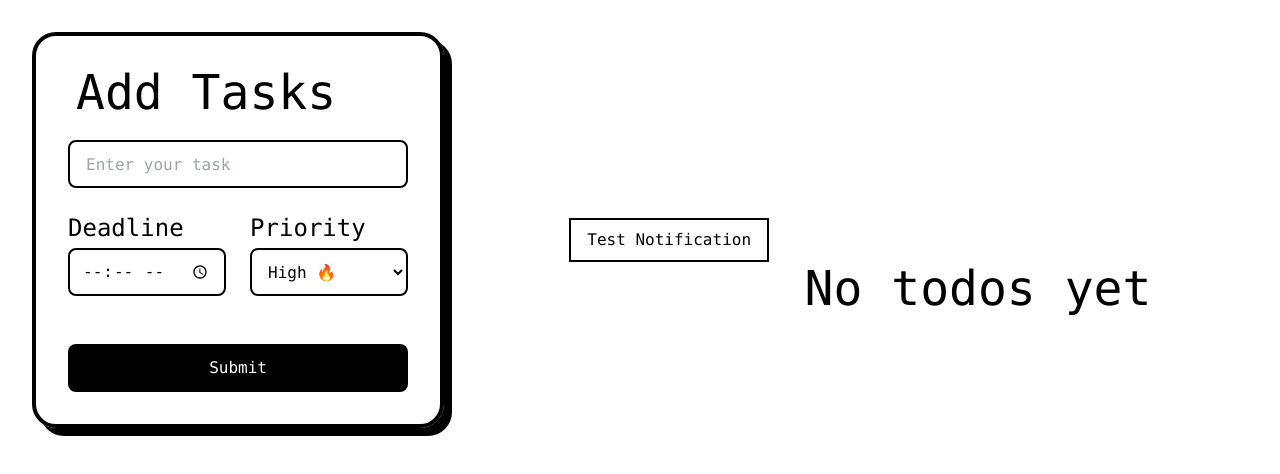
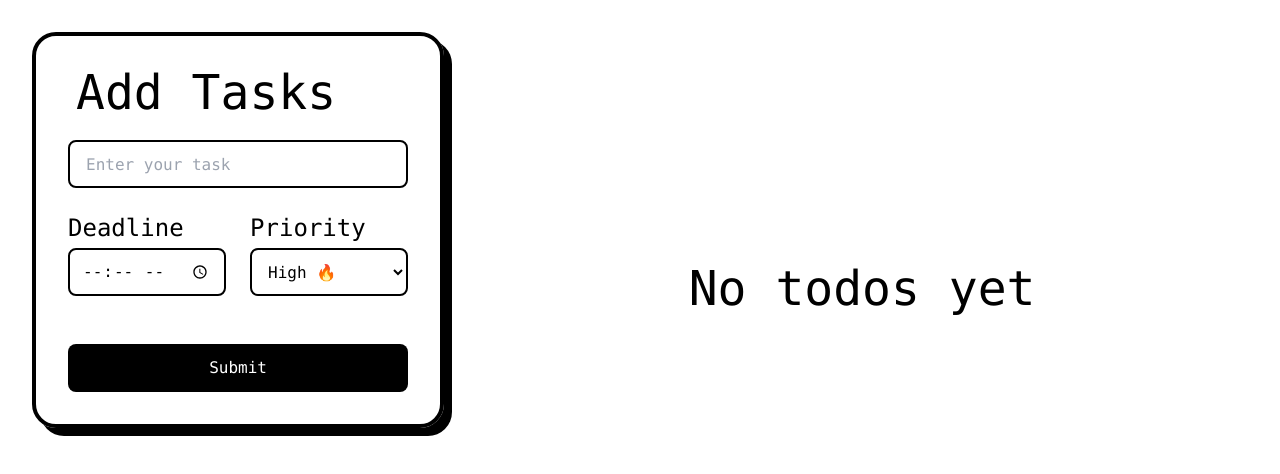
Before and after one commit to pushparajwastaken/to-do-list, a React (Vite) app: page / in a window 1280 px wide. Shown: the top 474 px of the page. Built offline with nearby package versions, Linux system fonts and the light colour scheme.

Commit message:
remove a button

```diff
--- a/src/Components/Todos/Todos.jsx
+++ b/src/Components/Todos/Todos.jsx
@@ -54,14 +54,6 @@ export const Todos = () => {
 
   return (
     <div className="font-mono flex justify-center items-center w-full h-[60vh]">
-      <button
-        onClick={() =>
-          new Notification("🔔 Test Notification", { body: "It works!" })
-        }
-        className="border-2 border-black px-4 py-2 m-4"
-      >
-        Test Notification
-      </button>
       {todos.length === 0 ? (
         <p className="md:w-1/2 w-full text-center pt-24 text-5xl font-mono">
           No todos yet
```
